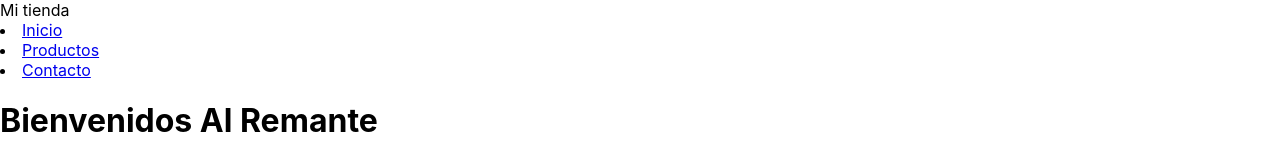
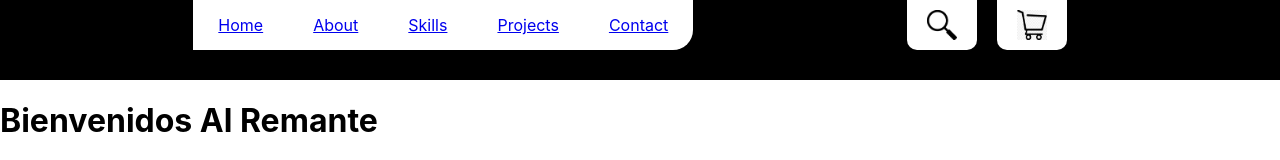
Before and after one commit to xdiegofx/tienda-responsive, a React (Create React App) app: page / in a window 1280 px wide. Shown: the top 160 px of the page. Built offline with nearby package versions, Linux system fonts and the light colour scheme.

Commit message:
Componente Navbar rediseñado junto con sus estilos, carpeta Styles creada junto con Assets

```diff
--- a/src/components/Header.js
+++ b/src/components/Header.js
@@ -1,14 +1,40 @@
 import React from "react";
+import "../styles/Header.css";
+import lupa from "../assets/lupa.png";
+import carrito from "../assets/carrito_compras.png";
 
 const Header = () => {
   return (
     <header>
-            <div className="logo">Mi tienda</div>
+      <div className="header-container">
         <nav>
-                <li><a href="#home">Inicio</a></li>
-                <li><a href="#products">Productos</a></li>
-                <li><a href="#contact">Contacto</a></li>
+          <li>
+            <a href="#home">Home</a>
+          </li>
+          <li>
+            <a href="#products">About</a>
+          </li>
+          <li>
+            <a href="#contact">Skills</a>
+          </li>
+          <li>
+            <a href="#contact">Projects</a>
+          </li>
+          <li>
+            <a href="#contact">Contact</a>
+          </li>
         </nav>
+        <div className="header-icons">
+          <span>
+
+            <img src={lupa} alt="Imagen lupa"></img>
+          </span>
+          <span>
+
+            <img src={carrito} alt="Imagen carrito"></img>
+          </span>
+        </div>
+      </div>
     </header>
   );
 };
--- /dev/null
+++ b/src/styles/Header.css
@@ -0,0 +1,51 @@
+.header-container{
+  width: 100%;
+  height: 80px;
+  background-color: black;
+display: flex;
+justify-content: space-evenly;
+}
+
+.header-container nav{
+  width: 500px;
+  height: 60px;
+  background-color: white;
+  display: flex;
+  flex-direction: row;
+  justify-content: space-around;
+  height: 50px;
+  border-radius: 0 0 20px 0;
+  align-items: center;
+
+
+  && li{
+    color: white;
+    list-style: none;
+    text-decoration: none;
+  }
+}
+.header-icons{
+  width: 200px;
+  height: 50px;
+  display: flex;
+  flex-direction: row;
+  justify-content: space-evenly;
+
+
+  && span{
+    display: flex;
+    background-color: white;
+    width: 70px;
+    height: 50px;
+    align-items: center;
+    border-radius: 0 0 10px 10px;
+    justify-content: center;
+
+  }
+
+  && img{
+
+    width: 30px;
+    height: 30px;
+  }
+}
```
Also changed, not shown: src/assets/carrito_compras.png (added), src/assets/lupa.png (added), src/styles/Banner.css (added), src/styles/Footer.css (added), src/styles/ProductCard.css (added), src/styles/Productros.css (added). Lines whose indentation alone changed are shown as unchanged.
